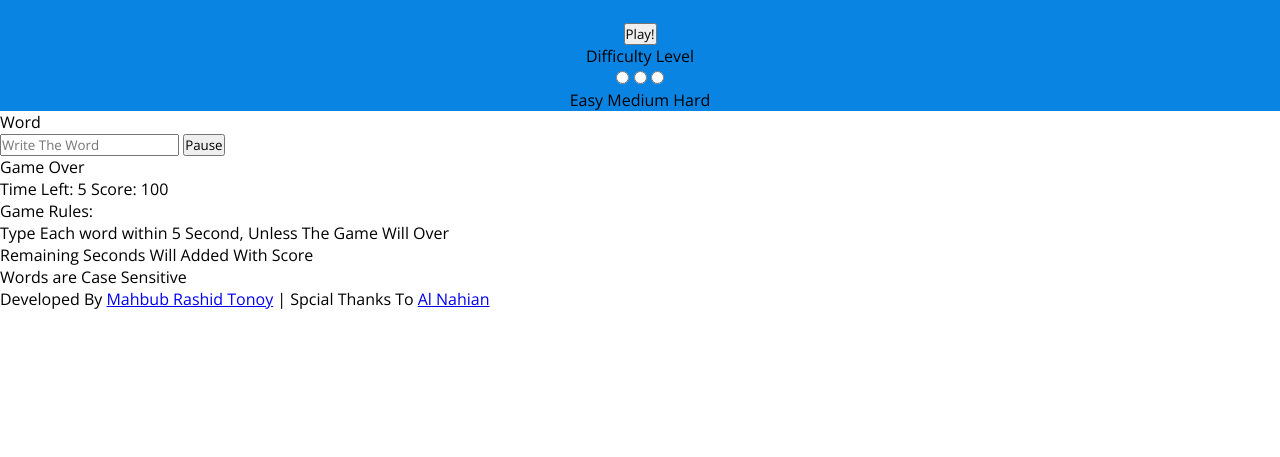
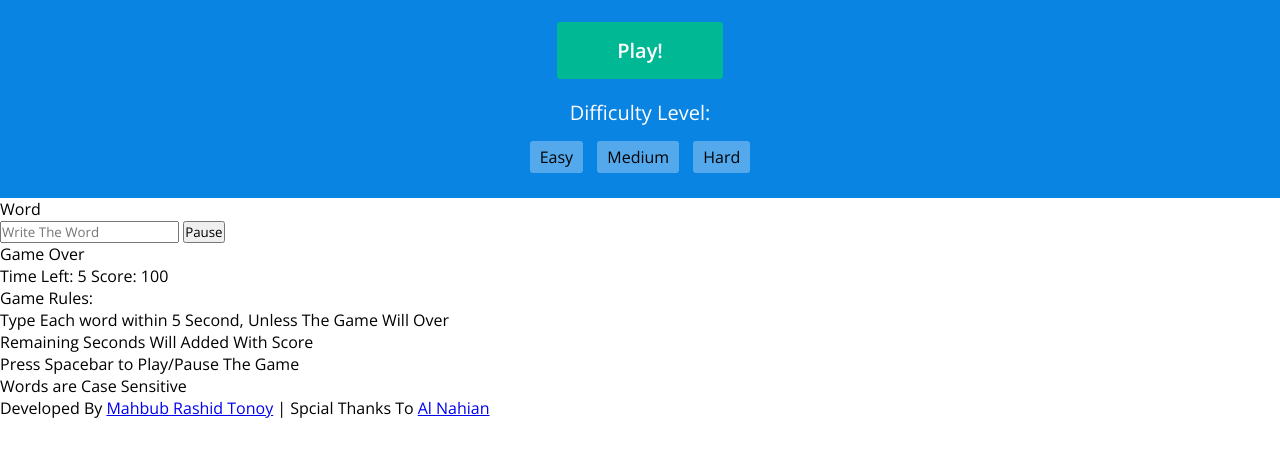
Before and after one commit to MahbubTonoy/TyperBoss, a plain HTML site: page index.html in a window 1280 px wide. Shown: the part 107-564 px from the top of the page. Drawn offline with nearby package versions, Linux system fonts and the light colour scheme.

Commit message:
hero section layout developed

```diff
--- a/index.html
+++ b/index.html
@@ -16,13 +16,13 @@
       <img src="/res/images/logo.png" alt="TyperBoss" />
       <div class="action_bar">
         <button id="play">Play!</button>
-        <div class="difficulty">Difficulty Level</div>
+        <div class="difficulty">Difficulty Level:</div>
 
         <!-- this section will not display in page -->
         <div class="no_display">
-          <input type="radio" name="level" id="easy" />
-          <input type="radio" name="level" id="medium" />
-          <input type="radio" name="level" id="hard" />
+          <input type="radio" name="level" onclick="difficulty(0)" id="easy" checked />
+          <input type="radio" name="level" onclick="difficulty(1)" id="medium" />
+          <input type="radio" name="level" onclick="difficulty(2)" id="hard" />
         </div>
         <!-- no display end -->
 
@@ -58,6 +58,7 @@
           Will Over
         </li>
         <li>Remaining Seconds Will Added With Score</li>
+        <li>Press Spacebar to Play/Pause The Game</li>
         <li>Words are Case Sensitive</li>
       </ul>
     </div>
--- a/res/css/app.css
+++ b/res/css/app.css
@@ -10,12 +10,52 @@
   box-sizing: border-box;
   font-family: "Open Sans", sans-serif;
 }
+/* universal reset end */
 
+/*** hero area start */
+/* background */
 .hero {
   background: #0984e3;
   text-align: center;
+  padding-bottom: 30px;
 }
+/* main logo */
 .hero img {
   width: 300px;
   margin: 20px;
 }
+/* the play button */
+#play {
+  margin-bottom: 20px;
+  padding: 15px 60px;
+  background: #00b894;
+  border: 0;
+  border-radius: 3px;
+  color: #fff;
+  font-size: 20px;
+  font-weight: 600;
+  cursor: pointer;
+}
+/* hidden radio button */
+.no_display {
+  display: none;
+}
+/* difficulty btns  */
+.difficulty {
+  font-size: 20px;
+  margin-bottom: 20px;
+  color: #fff;
+}
+.choose_difficulty label{
+  margin: 5px;
+  padding: 5px 10px;
+  background: rgba(255, 255, 255, 0.3);
+  border-radius: 3px;
+  cursor: pointer;
+  transition: all 0.3s ease-in-out;
+}
+/* difficulty buttons hover effect  */
+.choose_difficulty label:hover {
+  background: rgba(255, 255, 255, 0.6);
+}
+/*** hero area end */
```
